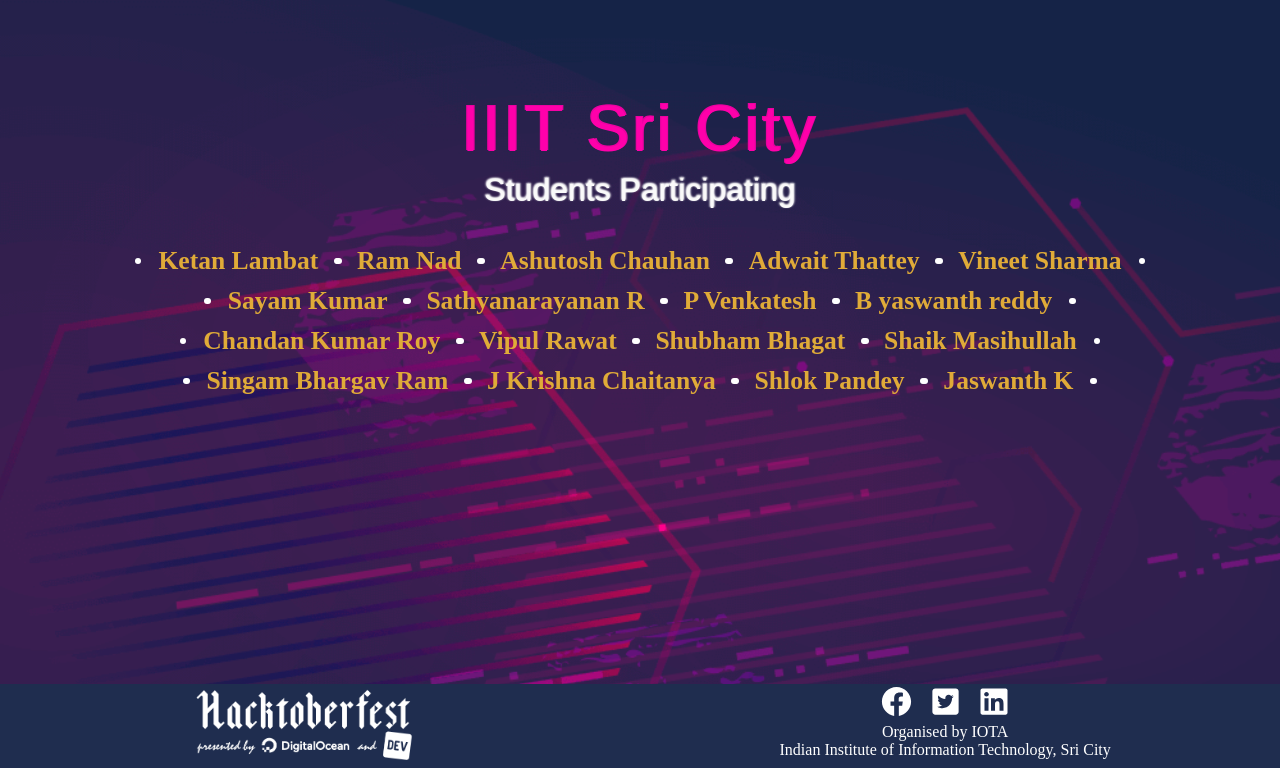
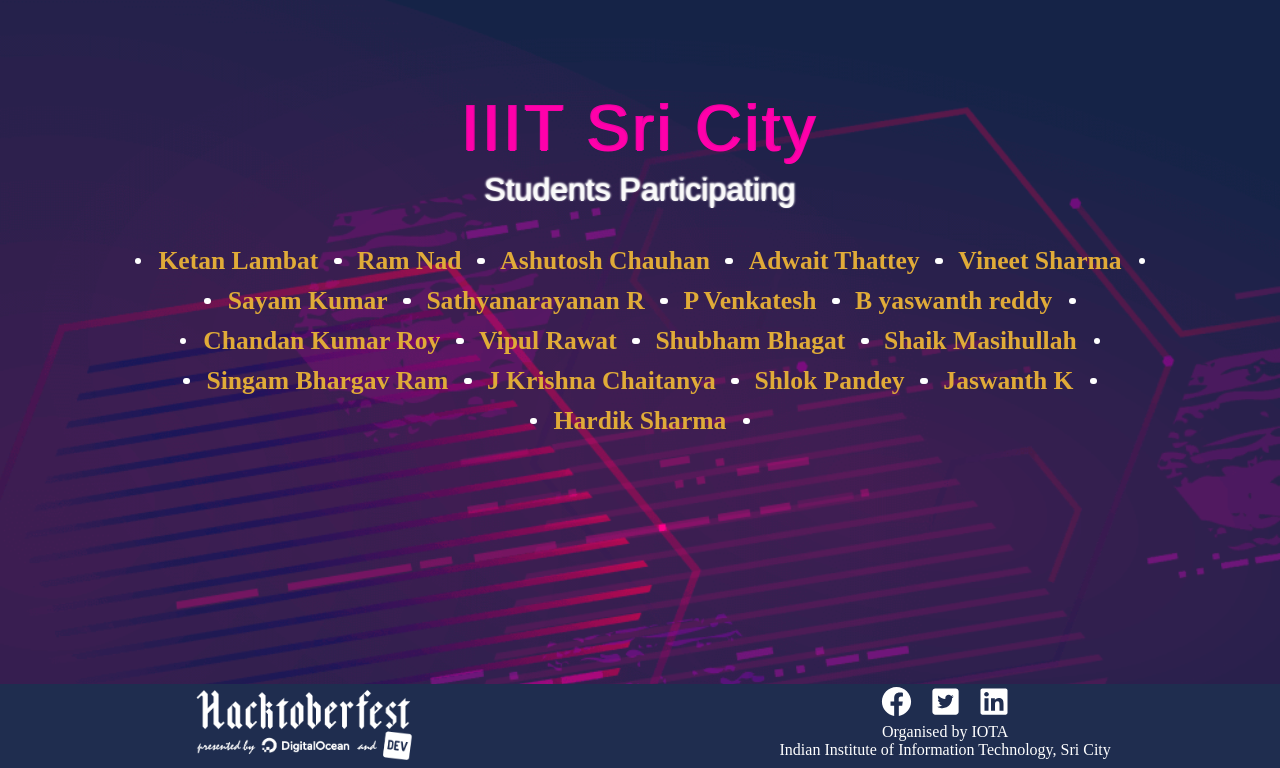
Before and after one commit to Project-Club-IIITS/hacktoberfest2019-participants, a Jekyll site: the page index.html, which Jekyll copies as it is, in a window 1280 px wide, cut to the strip 132-900 px from the top of the page. Built offline with Jekyll 4.4.1, drawn with Linux system fonts in a browser that asks for light colours; some web fonts are replaced.

Commit message:
it was a superb experience..i added my name

```diff
--- a/index.html
+++ b/index.html
@@ -63,6 +63,7 @@
                 <li><a href="https://github.com/chaitanya531">J Krishna Chaitanya</a></li>
                 <li><a href="https://github.com/b30wulffz">Shlok Pandey</a></li>
                 <li><a href="https://github.com/JazzKriss21">Jaswanth K</a></li>
+                <li><a href="https://github.com/hardik302001">Hardik Sharma</a></li>
 
             </ul>
         </div>
```
